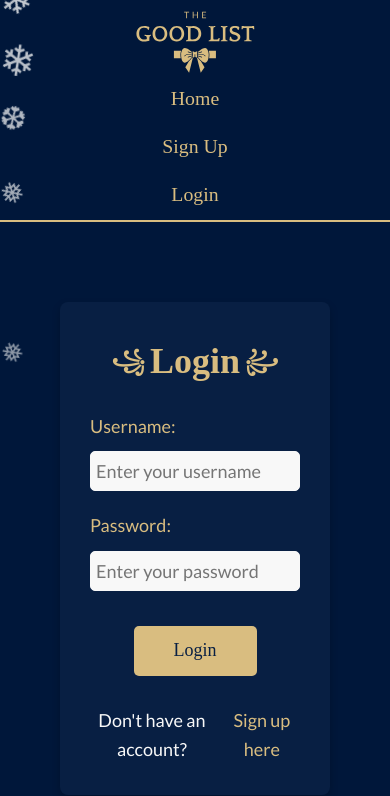
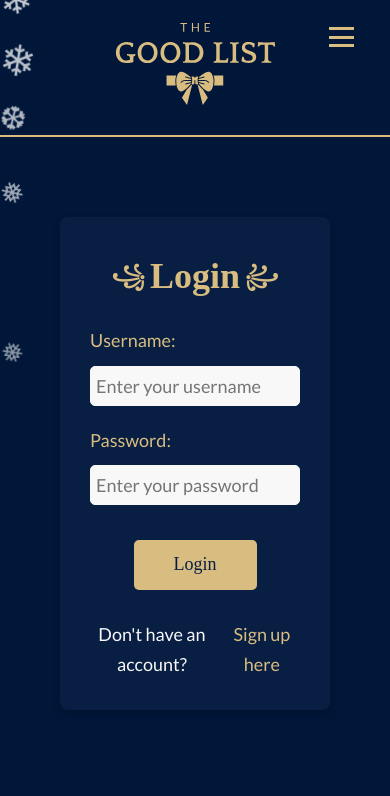
Before and after one commit to SheCodesAus/debugging_ducks_frontend, a React (Vite) app: page /login in a window 390 px wide. Shown: the top 796 px of the page. Built offline with nearby package versions, Linux system fonts and the light colour scheme; a web font is replaced by a local one.

Commit message:
Add hamburger menu for smaller screens

```diff
--- a/src/components/NavBar.css
+++ b/src/components/NavBar.css
@@ -2,68 +2,172 @@
 
 .navbar {
   background-color: var(--navy);
+  color: var(--gold);
   display: flex;
   justify-content: space-between;
   align-items: center;
-  padding: 30px 120px;
+  position: sticky;
+  padding: 1rem 2rem;
   border-bottom: 2px solid var(--gold);
-  position: sticky;
   top: 0;
-  z-index: 10;
+  z-index: 50;
 }
 
-.logo-image {
-  width: 150px;
+.navbar-logo {
+  display: flex;
+  align-items: center;
+  gap: 0.5rem;
+  cursor: pointer;
+}
+
+.navbar-logo-image {
+  width: 9rem;
   height: auto;
 }
 
-.navbar > a:hover {
+.navbar .navbar-logo-link:hover {
   background-color: transparent;
+  color: inherit;
+  transform: scale(1.1); /* Slight zoom effect */
+  transition: transform 0.3s ease, filter 0.3s ease;
 }
 
-.navbar .links {
-  display: flex;
-  gap: 80px;
+.navbar-logo-image:hover {
+  filter: brightness(1.2); /* Brighten the logo slightly */
+  transform: scale(1.05); /* Slightly increase size */
+  transition: transform 0.3s ease, filter 0.3s ease;
 }
 
-.navbar a {
+.navbar-links:hover {
+  background-color: var(--navy);
+}
+
+.navbar-links {
+  display: flex;
+  flex-direction: row;
+  gap: 2rem;
+  list-style: none;
+  margin: 0;
   font-family: var(--heading-font);
-  font-size: 1.1rem;
+  font-size: 1.2rem;
+  flex-wrap: wrap;
+  background-color: var(--navy);
+}
+
+.navbar-links li {
+  margin: 0;
+}
+
+.navbar-links.open {
+  display: flex;
+}
+
+/* Burger Menu */
+.burger-menu {
+  position: absolute;
+  top: 1.5rem;
+  right: 2rem;
+  display: none;
+  cursor: pointer;
+  flex-direction: column;
+  justify-content: space-between;
+  height: 1.25rem;
+  width: 1.5625rem;
+  z-index: 998;
+}
+
+.burger-bar {
+  height: 3px;
+  width: 100%;
+  background-color: var(--gold);
+  transition: all 0.3s ease;
+}
+
+.overlay {
+  position: fixed;
+  top: 0;
+  left: 0;
+  width: 100%;
+  height: 100%;
+  background: rgba(0, 0, 0, 0.5); /* Semi-transparent black */
+  z-index: 949; /* Below the menu but above the content */
+  cursor: pointer;
 }
 
 /* Responsive Adjustments */
 
-@media (max-width: 1024px) {
-  .navbar {
-    padding: 20px 80px;
+@media (max-width: 768px) {
+
+  .burger-menu {
+    display: flex;
   }
-  .navbar .links {
-    gap: 50px;
+
+  .navbar-links {
+    display: none; /* Hide links on small screens */
+    flex-direction: column;
+    position: fixed;
+    top: 0;
+    left: 0;
+    width: 100%;
+    height: 100%;
+    padding: 2rem 1rem;
+    z-index: 950;
+    background-color: var(--navy);
+    overflow-y: auto; /* Allow scrolling if content exceeds height */
+    opacity: 1;
+    pointer-events: auto;
+    transition: opacity 0.3s ease-in-out; /* Smooth transition */
+  }
+
+  .navbar-links.open {
+    display: flex;
+    opacity: 1;
+    pointer-events: auto;
+  }
+
+  .navbar-links:hover {
+    background-color: var(--navy); /* Prevent changes on hover */
+  }
+
+  .navbar-links li {
+    margin: 1rem 0; /* Add spacing between links */
+    text-align: center;
+  }
+
+  .navbar-logo-image {
+    height: 5rem; /* Smaller logo on smaller screens */
   }
 }
 
-@media (max-width: 768px) {
-  .navbar {
-    padding: 15px 40px;
+ /* Small screens */
+@media (max-width: 420px) {
+  .burger-menu {
+    height: 20px;
+    width: 25px;
+  }
+
+  .navbar-links {
+    display: none;
     flex-direction: column;
-    align-items: center;
+    position: fixed;
+    top: 0;
+    left: 0;
+    width: 100%;
+    height: 100%;
+    padding: 2rem 1rem;
+    z-index: 950; /* Above the content */
+    background-color: var(--navy);
+    overflow-y: auto; /* Allow scrolling if content exceeds height */
+    opacity: 1;
+    transition: opacity 0.3s ease-in-out; /* Smooth transition */
   }
-  .navbar .links {
-    gap: 30px;
-    flex-wrap: wrap;
+
+  .navbar-links.open {
+    display: flex;
+    opacity: 1;
+  }
+
+  .navbar-links:hover {
+    background-color: var(--navy); /* Prevent changes on hover */
   }
 }
-
-@media (max-width: 480px) {
-  .navbar {
-    padding: 10px 20px;
-  }
-  .navbar .links {
-    flex-direction: column;
-    gap: 15px;
-    align-items: center;
-  }
-  .logo-image {
-    width: 120px;
-  }
-}
--- a/src/components/NavBar.jsx
+++ b/src/components/NavBar.jsx
@@ -1,13 +1,36 @@
-import { Outlet } from "react-router-dom";
+import { Outlet, Link, useNavigate } from "react-router-dom";
 import { useAuth } from "../hooks/use-auth";
-import { Link, useNavigate } from "react-router-dom";
+import { useState, useEffect } from "react";
 import Image from "../img/Logo.svg";
 import "./NavBar.css";
 
 function NavBar() {
   const { auth, setAuth } = useAuth();
   const navigate = useNavigate();
+  const [menuOpen, setMenuOpen] = useState(false);
   console.log("useAuth output in Navbar:", { auth, setAuth });
+
+  useEffect(() => {
+    const handleResize = () => {
+      if (window.innerWidth > 768 && menuOpen) {
+        setMenuOpen(false); // Close the menu if the screen width is greater than 768px
+      }
+    };
+    window.addEventListener("resize", handleResize);
+    return () => {
+      window.removeEventListener("resize", handleResize);
+    };
+  }, [menuOpen]);
+
+  const toggleMenu = () => {
+    setMenuOpen((prevState) => !prevState);
+  };
+
+  const closeMenu = () => {
+    if (menuOpen) {
+      setMenuOpen(false);
+    }
+  };
 
   const handleLogout = (e) => {
     e.preventDefault();
@@ -17,35 +40,72 @@ function NavBar() {
     navigate("/"); // Redirect to home page after logout
   };
 
+  const isAuthenticated = auth && auth.token;
+  const userExists = auth?.user;
+
   return (
-    <>
-      <nav className="navbar">
+    <div>
+      <nav className="navbar" role="navigation" aria-label="main navigation">
         {/* Logo Image wrapped with Link */}
-        <Link to="/">
-          <img src={Image} alt="The Good List logo" className="logo-image" />
+        <Link to="/" className="navbar-logo-link">
+          <img src={Image} alt="The Good List logo" className="navbar-logo-image" />
         </Link>
 
-        {/* Links container */}
-        <div className="links">
-          <Link to="/">Home</Link>
-          {auth.token && auth.user ? (
-            <Link to="/lists">Lists</Link>
-          ) : (
-            <Link to="/signup">Sign Up</Link>
-          )}
-          {auth.token && auth.user ? (
-            <Link to="/" onClick={handleLogout}>
-              Log Out
-            </Link>
-          ) : (
-            <Link to="/login">Login</Link>
-          )}
-        </div>
+        {/* Burger Menu */}
+        <div
+            className="burger-menu"
+            onClick={toggleMenu}
+            role="button"
+            aria-label="Toggle navigation menu"
+            aria-expanded={menuOpen}
+          >
+            <div className="burger-bar"></div>
+            <div className="burger-bar"></div>
+            <div className="burger-bar"></div>
+          </div>
+
+        {/* Overlay for closing menu when clicking outside */}
+        {menuOpen && (
+          <div
+            className="overlay"
+            onClick={() => {
+              console.log("Overlay clicked");
+              closeMenu();
+            }}
+            ></div>
+        )}
+
+        {/* Navigation Links */}
+          <ul className={`navbar-links ${menuOpen ? "open" : ""}`} role="menu" aria-label="Navigation Links">
+            <li role="menuitem">
+              <Link to="/" onClick={closeMenu}>Home</Link>
+            </li>
+
+            {isAuthenticated && userExists && (
+                <li role="menuitem">
+                  <Link to="/lists" onClick={closeMenu}>Lists</Link>
+                </li>
+            )}
+
+            {isAuthenticated && userExists ? (
+                <li role="menuitem">
+                  <Link to="/" onClick={handleLogout}>Log Out</Link>
+                </li>
+            ) : (
+              <>
+                <li role="menuitem">
+                  <Link to="/login" onClick={closeMenu}>Login</Link>
+                </li>
+                <li role="menuitem">
+                  <Link to="/signup" onClick={closeMenu}>Sign Up</Link>
+                </li>
+              </>
+            )}
+        </ul>
       </nav>
-
       {/* This Outlet will render the HomePage, or any other nested routes */}
       <Outlet />
-    </>
+    </div>
   );
 }
 
--- a/src/hooks/use-auth.js
+++ b/src/hooks/use-auth.js
@@ -13,5 +13,3 @@ export const useAuth = () => {
 
   return context; // Includes auth, login, logout, and signup
 };
-
-export default useAuth;
```
